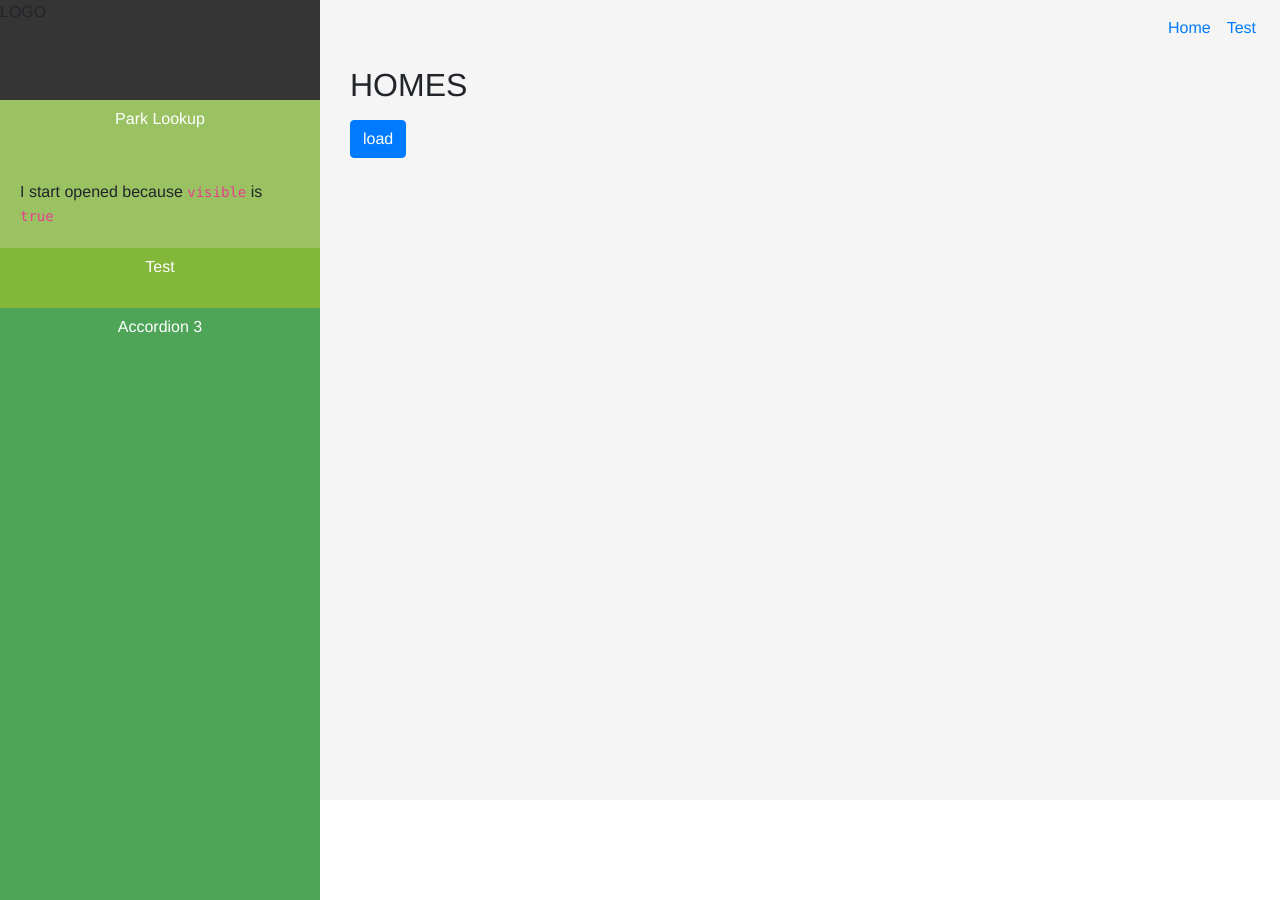
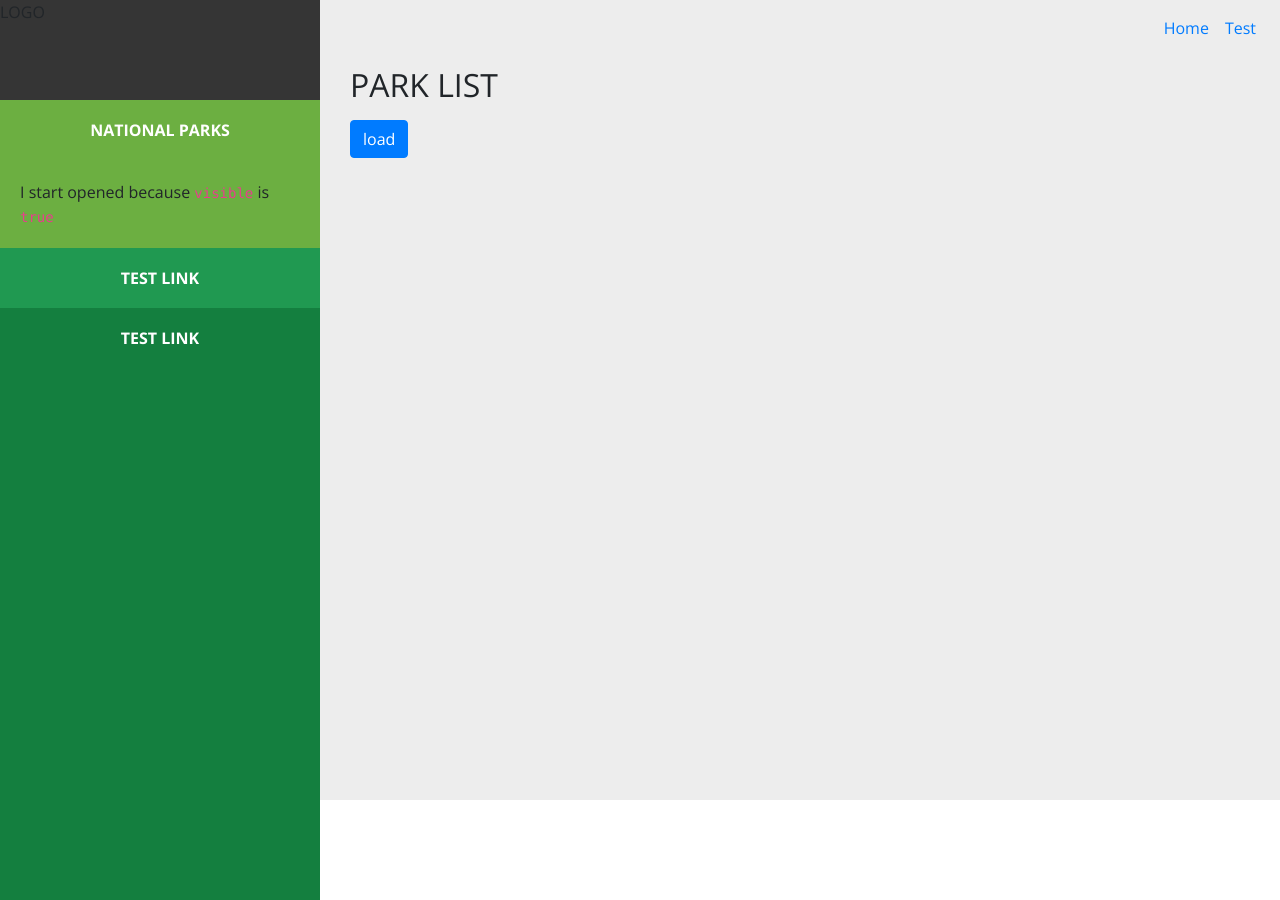
Before and after one commit to gemlarin/national-park-explorer, a Vue app: page / in a window 1280 px wide. Built offline with nearby package versions, Linux system fonts and the light colour scheme.

Commit message:
Add side nav styles

```diff
--- a/public/index.html
+++ b/public/index.html
@@ -5,6 +5,7 @@
     <meta http-equiv="X-UA-Compatible" content="IE=edge">
     <meta name="viewport" content="width=device-width,initial-scale=1.0">
     <link rel="icon" href="<%= BASE_URL %>favicon.ico">
+    <link href="https://fonts.googleapis.com/css?family=Open+Sans:400,700" rel="stylesheet">
     <title>html</title>
   </head>
   <body>
--- a/src/App.vue
+++ b/src/App.vue
@@ -4,13 +4,7 @@
   </div>
 </template>
 
-<style>
-#app {
-  font-family: 'Avenir', Helvetica, Arial, sans-serif;
-  -webkit-font-smoothing: antialiased;
-  -moz-osx-font-smoothing: grayscale;
-}
-</style>
+
 <script>
 // @ is an alias to /src
 import Layout from '@/views/Layout.vue'
@@ -22,3 +16,15 @@ export default {
   }
 }
 </script>
+<style>
+#app {
+  font-family: 'Open Sans', sans-serif;
+  -webkit-font-smoothing: antialiased;
+  -moz-osx-font-smoothing: grayscale;
+}
+h1, h2, h3, h4, h5, h6, p{
+   font-family: 'Open Sans', sans-serif;
+  -webkit-font-smoothing: antialiased;
+  -moz-osx-font-smoothing: grayscale;
+}
+</style>
--- a/src/components/Navigation/Navigation.vue
+++ b/src/components/Navigation/Navigation.vue
@@ -13,6 +13,6 @@
 
 <style>
     .top-nav.bg-info{
-        background-color:#f5f5f5 !important;
+        background-color:#EDEDED !important;
     }
 </style>
--- a/src/components/Navigation/SideNav.vue
+++ b/src/components/Navigation/SideNav.vue
@@ -1,10 +1,10 @@
 <template>
     <div class="sidenav-container">
         <div role="tablist" id="sidenav">
-        <router-link tag="div" to="/home">
+            <router-link tag="div" to="/">
             <b-card no-body class="mb-1">
                 <b-card-header header-tag="header" class="p-1" role="tab">
-            <b-btn block href="#" v-b-toggle.accordion1 variant="info">Park Lookup</b-btn>
+                <b-btn block href="#" v-b-toggle.accordion1 variant="info">NATIONAL PARKS</b-btn>
                 </b-card-header>
                 <b-collapse id="accordion1" visible accordion="my-accordion" role="tabpanel">
                 <b-card-body>
@@ -18,7 +18,7 @@
             <router-link tag="div" to="/test">
             <b-card no-body class="mb-1">
                 <b-card-header header-tag="header" class="p-1" role="tab">
-            <b-btn block href="#" v-b-toggle.accordion2 variant="info">Test</b-btn>
+                <b-btn block href="#" v-b-toggle.accordion2 variant="info">TEST LINK</b-btn>
                 </b-card-header>
                 <b-collapse id="accordion2" accordion="my-accordion" role="tabpanel">
                 <b-card-body>
@@ -31,7 +31,7 @@
             </router-link>
             <b-card no-body class="mb-1">
                 <b-card-header header-tag="header" class="p-1" role="tab">
-            <b-btn block href="#" v-b-toggle.accordion3 variant="info">Accordion 3</b-btn>
+                <b-btn block href="#" v-b-toggle.accordion3 variant="info">TEST LINK</b-btn>
                 </b-card-header>
                 <b-collapse id="accordion3" accordion="my-accordion" role="tabpanel">
                 <b-card-body>
@@ -47,60 +47,61 @@
 <script>
 
   export default {
-    name: 'sidenav',
-    methods:{
-        openpage(path){
-            this.$router.go(path)
-        }
-    }
+    name: 'sidenav'
   }
 </script>
 <style lang="scss">
 
     #sidenav{
-
         #accordion1 .card-body{
-            background-color: rgb(154, 194, 99);
+            background-color: #6CAF41;
         }
         > div:nth-child(1) header .btn-info {
             color: #fff;
-            background-color: rgb(154, 194, 99);
-            border-color: rgb(154, 194, 99);
+            background-color: #6CAF41;
+            border-color: #6CAF41;
             height:60px;
+            font-weight:700;
+            font-size:16px;
+            padding-top:17px;
             &:hover{
-                background-color: rgb(148, 187, 93);
-                border-color: rgb(148, 187, 93);
-            }
+                background-color: #67A340;
+                border-color: #67A340;
             }
 
+        }
         #accordion2 > .card-body{
-            background-color: #83b73a;
+            background-color: #209951;
         }
         > div:nth-child(2) header .btn-info {
             color: #fff;
-            background-color: #83b73a;
-            border-color: #83b73a;
+            background-color: #209951;
+            border-color: #209951;
             height:60px;
+            font-weight:700;
+            font-size:16px;
+            padding-top:17px;
             &:hover{
-                background-color: #7BAF3C;
-                border-color: #7BAF3C;
+                background-color: #22914E;
+                border-color: #22914E;
             }
         }
-
         #accordion3 > .card-body{
-            background-color: #4EA558;;
+            background-color: #147F3F;
         }
         > div:nth-child(3) header .btn-info {
             color: #fff;
-            background-color: #4EA558;
-            border-color: #4EA558;
+            background-color: #147F3F;
+            border-color: #147F3F;
             height:60px;
+            font-weight:700;
+            font-size:16px;
+            padding-top:17px;
             &:hover{
-                background-color: #439c4d;
-                border-color: #439c4d;
+                background-color: #12773B;
+                border-color: #12773B;
             }
         }
-
         .card-header:first-child{
             border-radius: 0;
         }
--- a/src/views/Home.vue
+++ b/src/views/Home.vue
@@ -1,6 +1,6 @@
 <template>
   <div class="home">
-    <h2>HOMES</h2>
+    <h2>PARK LIST</h2>
     <Parklist :payload="payload"/>
     <button class="btn btn-primary" v-on:click="submit()">load</button>
   </div>
--- a/src/views/Layout.vue
+++ b/src/views/Layout.vue
@@ -34,7 +34,7 @@
 
   .sidenav-container{
       height:100vh;
-      background-color:#4EA558;
+      background-color:#147F3F;
   }
   .container{
     max-width:100% !important;
@@ -50,7 +50,7 @@
   }
 
   .page-viewport{
-    background-color:#f5f5f5
+    background-color:#EDEDED;
   }
 
 </style>
```
Lines whose indentation alone changed are shown as unchanged.
